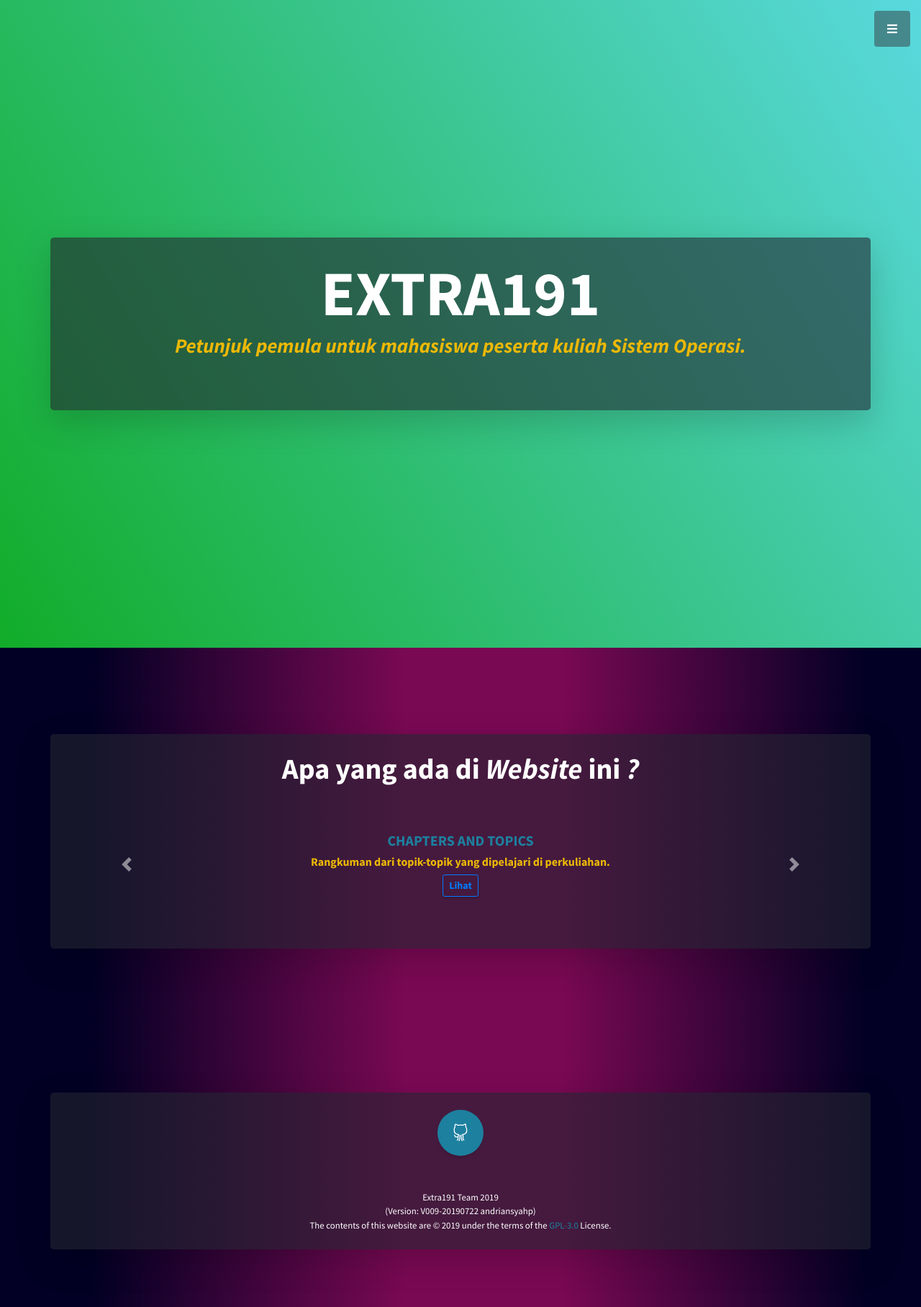
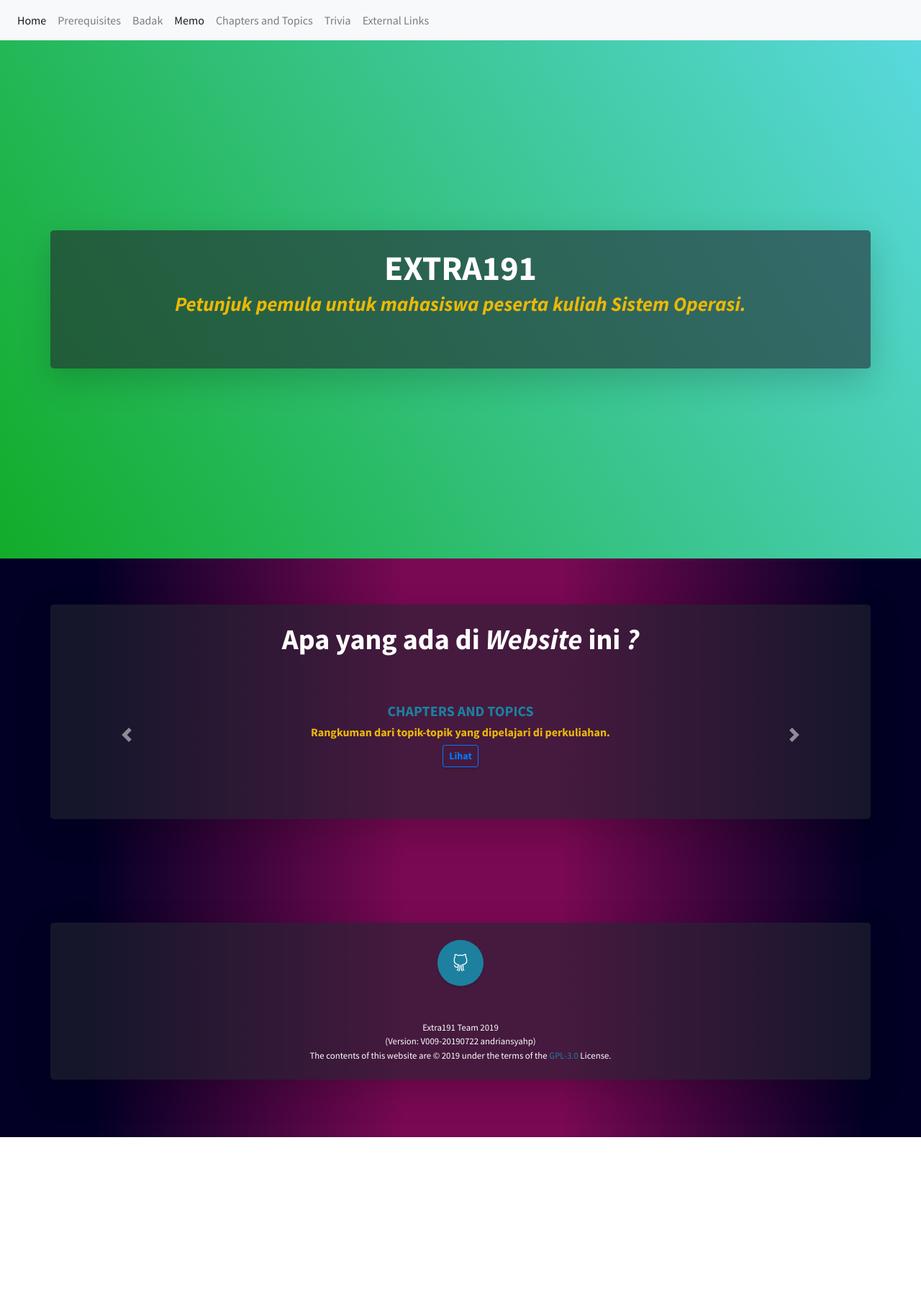
Before and after one commit to andriansyahp/extra191, a Jekyll site: the page built from index.html, in a window 1280 px wide. Shown: the whole page at 72% size. Built offline with Jekyll 4.4.1, drawn with Linux system fonts in a browser that asks for light colours; after the commit the page ends 1580 px from its top, so only the background shows below that.

Commit message:
Changed Navbar

```diff
--- a/_includes/navbar.html
+++ b/_includes/navbar.html
@@ -26,4 +26,23 @@
             <a class="js-scroll-trigger" href="{{ site.baseurl }}/contents/links">External Links</a>
         </li>
     </ul>
+</nav>  -->
+
+<nav class="navbar navbar-expand-md navbar-light bg-light">
+    <button type="button" class="navbar-toggler" data-toggle="collapse" data-target="#navbarCollapse">
+        <span class="navbar-toggler-icon"></span>
+    </button>
+
+    <div class="collapse navbar-collapse" id="navbarCollapse">
+        <div class="navbar-nav">
+            <a href="{{ site.baseurl }}" class="nav-item nav-link active">Home</a>
+            <a href="{{ site.baseurl }}/contents/prerequisites" class="nav-item nav-link">Prerequisites</a>
+            <a href="{{ site.baseurl }}/contents/badak" class="nav-item nav-link">Badak</a>
+            <a href="{{ site.baseurl }}/contents/memo" class="nav-item nav-link active">Memo</a>
+            <a href="{{ site.baseurl }}/contents/chapters-topics" class="nav-item nav-link">Chapters and Topics</a>
+            <a href="{{ site.baseurl }}/contents/trivia" class="nav-item nav-link">Trivia</a>
+            <a href="{{ site.baseurl }}/contents/links" class="nav-item nav-link">External Links</a>
+        </div>
+
+    </div>
 </nav>
```
Also changed, not shown: other parts of _includes/navbar.html (+1 -1 lines), css/extra191.css (+5 -5 lines), css/extra191.min.css.
